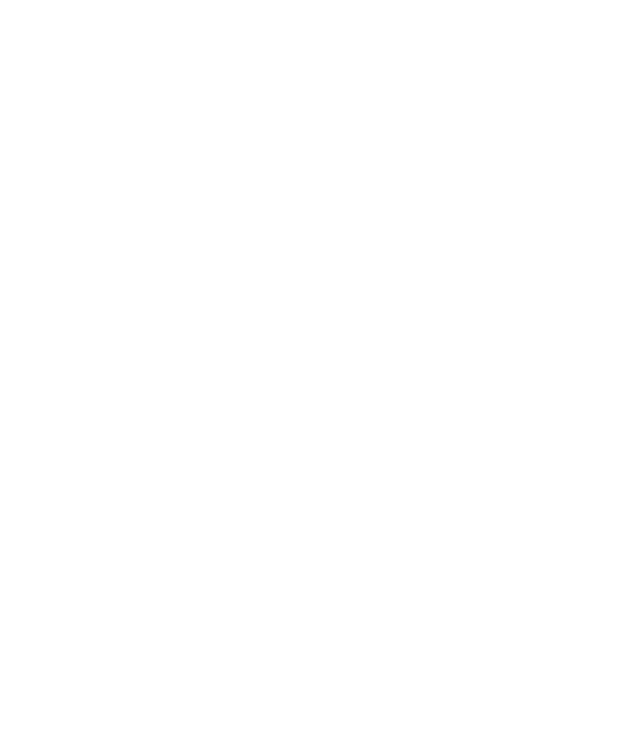
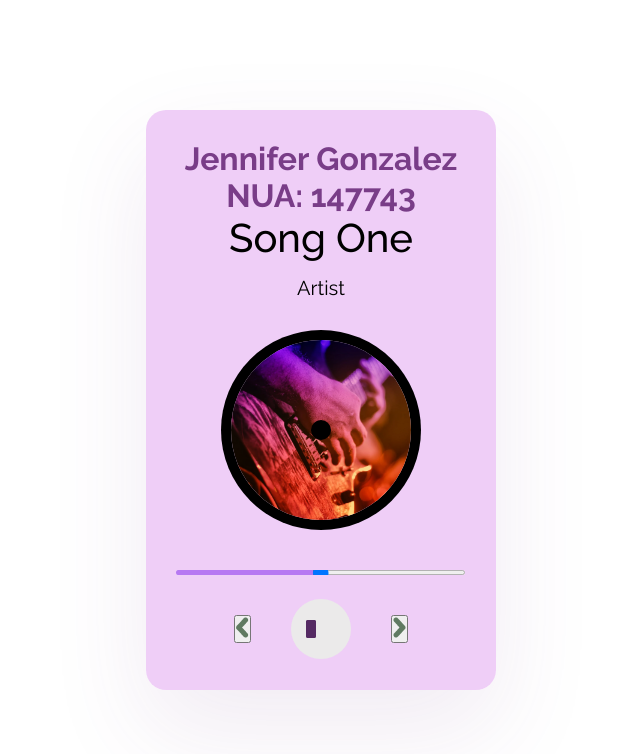
Before and after one commit to gonzalezjennifer/2InicioGit, a plain HTML site: page index.html in a window 1280 px wide. Shown: the whole page, without its empty margins (319-959 px from the left). Drawn offline with Linux system fonts and the light colour scheme.

Commit message:
Se agrego CSS y HTML

```diff
--- /dev/null
+++ b/css/mp3player.css
@@ -0,0 +1,138 @@
+*{
+    margin: 0;
+    padding: 0;
+    box-sizing: border-box;
+}
+
+body {
+    font-family: 'Raleway', sans-serif;
+    width: 100%;
+    height: 100vh;
+    display: flex;
+    justify-content: center;
+    align-items: center;
+}
+
+.music-player{
+    width: 350px;
+    height: 580px;
+    background-color: rgba(235, 194, 245, 0.8);
+    border-radius: 20px;
+    box-shadow: 0 40px 100px rgba(121, 61, 136, 0.1);
+    border-radius: 20px;
+    padding: 30px;
+    color: #000000;
+    overflow: hidden;
+}
+
+h1{
+    text-align: center;
+    color: rgb(121, 61, 136);
+}
+
+.music-name, .artist-name{
+    text-align: center;
+    text-transform: capitalize;
+    color: black;
+}
+
+.music-name{
+    font-size: 40px;
+    font-weight: 500;
+    margin-bottom: 15px;
+}
+
+.artist-name{
+    font-size: 20px;
+}
+
+.disk{
+    position: relative;
+    display: block;
+    margin: 40px auto;
+    width: 180px;
+    height: 180px;
+    border-radius: 50%;
+    background-image: url('../images/cover\ 1.png');
+    background-size: cover;
+    box-shadow: 0 0 0 10px;
+    animation: rotate 20s linear infinite;
+    animation-play-state: paused;
+}
+
+.disk.play{
+    animation-play-state: running;
+}
+
+.disk::before{
+    content: '';
+    position: absolute;
+    top: 50%;
+    left: 50%;
+    transform: translate(-50%, -50%);
+    width: 20px;
+    height: 20px;
+    border-radius: 50%;
+    background-color: black;
+}
+
+.song-slider{
+    width: 100%;
+    position: relative;
+}
+
+.seek-bar{
+    width: 100%;
+    height: 5px;
+    border-radius: 10px;
+    background-color: rgb(66, 37, 93);
+    overflow: hidden;
+    cursor: pointer;
+}
+
+.seek-bar::-webkit-slider-thumb{
+    width: 1px;
+    height: 20px;
+    box-shadow: -400px 0 0 400px rgb(183, 120, 242);
+}
+
+.current-time, .song-duration{
+    font-size: 14px;
+}
+
+.song-duration{
+    position: absolute;
+    right: 0;
+}
+
+.controls{
+    width: 60%;
+    display: flex;
+    justify-content: space-between;
+    align-items: center;
+    margin: auto;
+    margin-top: 20px;
+}
+
+.play-btn{
+    position: relative;
+    width: 60px;
+    height: 60px;
+    border-radius: 50%;
+    background-color: #ebeaea;
+    cursor: pointer;
+    border: none;
+}
+
+.play-btn span{
+    position: absolute;
+    top: 50%;
+    left: 25%;
+    transform: translateY(-50%);
+    width: 10px;
+    height: 30%;
+    border-radius: 2px;
+    background-color: #552a63;
+    transition: 0.5s;
+    clip-path: polygon(0 0, 100% 0, 100% 100%, 0 100%);
+}
--- a/index.html
+++ b/index.html
@@ -5,8 +5,41 @@
     <meta http-equiv="X-UA-Compatible" content="IE=edge">
     <meta name="viewport" content="width=device-width, initial-scale=1.0">
     <title>MP3 Player</title>
+    <link rel="preconnect" href="https://fonts.googleapis.com">
+    <link rel="preconnect" href="https://fonts.gstatic.com" crossorigin>
+    <link href="https://fonts.googleapis.com/css2?family=Raleway:ital,wght@0,100;0,200;0,300;0,400;0,500;0,600;0,700;0,800;0,900;1,100;1,200;1,300;1,400;1,500;1,600;1,700;1,800;1,900&display=swap" rel="stylesheet">
+    <link rel="stylesheet" href="./css/mp3player.css">
 </head>
 <body>
+    <audio src="" id="audio"></audio>
+    <div class="music-player">
+        <h1>Jennifer Gonzalez</h1>
+        <h1>NUA: 147743</h1>
+        <h2 class="music-name">Song One</h2>
+        <p class="artist-name">Artist</p>
 
+        <div class="disk"></div>
+        <div class="song-slider">
+            <input type="range" min="0" class="seek-bar">
+            <span class="current-time"></span>
+            <span class="song-duration"></span>
+        </div>
+
+        <div class="controls">
+            <button class="btn backward-btn">
+                <img src="./images/pre.png">
+            </button>
+            <button class="play-btn pause">
+                <span></span>
+                <span></span>
+            </button>
+            <button class="btn forward-btn">
+                <img src="./images/nxt.png">
+            </button>
+        </div>
+    </div>
+
+    <script src="./js/data.js"></script>
+    <script src="./js/app.js"></script>
 </body>
 </html>
```
Also changed, not shown: images/cover 1.png (added), images/cover 2.png (added), images/cover 3.png (added), images/cover 4.png (added), images/cover 5.png (added), images/nxt.png (added), images/pre.png (added), 5 other files.
